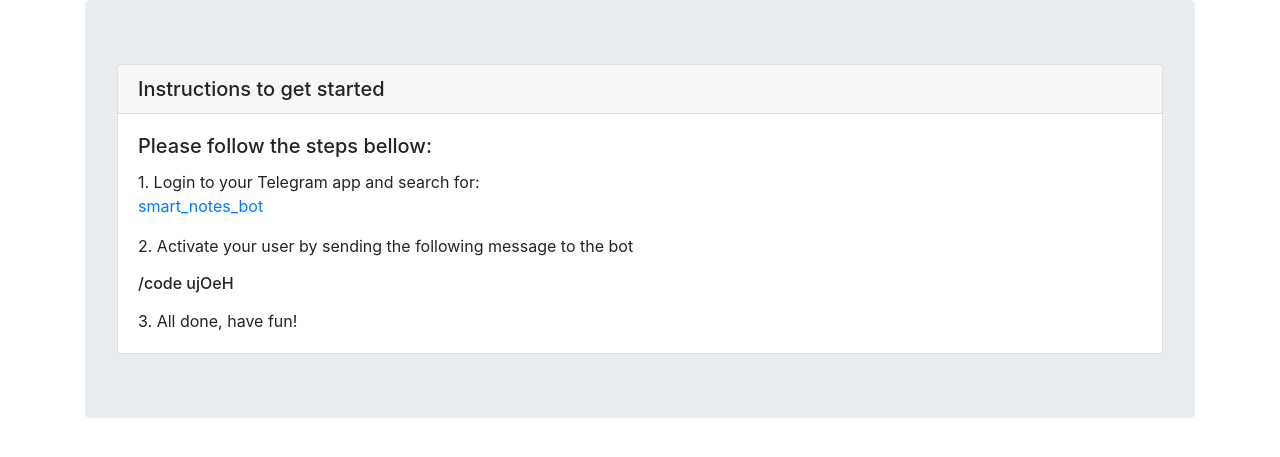
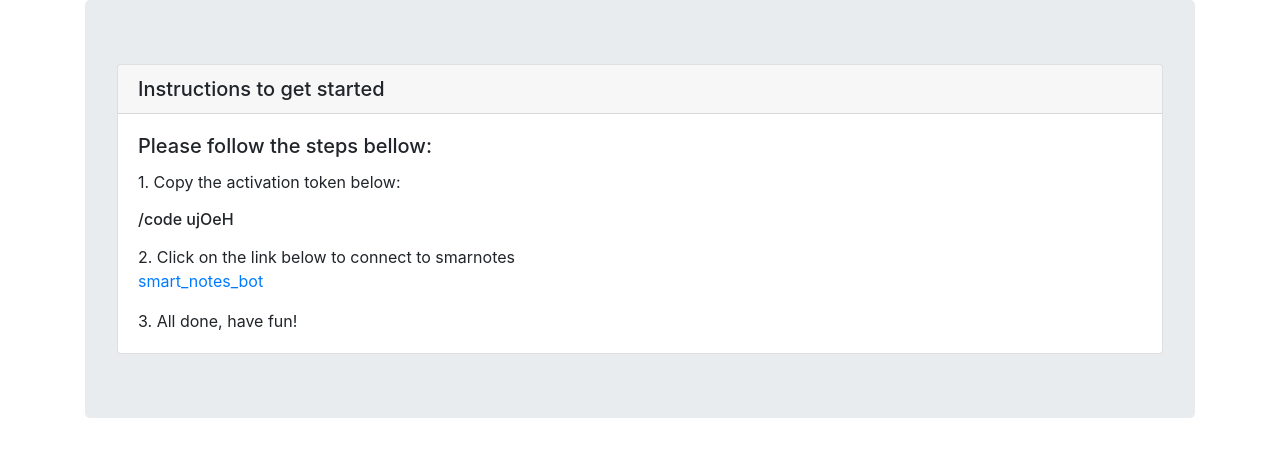
Before and after one commit to coltun/smartnotes, a Django app: page /user/instructions in a window 1280 px wide. Shown: the part 70-527 px from the top of the page. Run offline with Django 3.2, Linux system fonts and the light colour scheme; the visitor is signed in with stand-in values (Sample User, id 1); data comes from the database, SQL or seed files in the repository; data that the repository does not hold is empty; some libraries are stand-ins or nearby versions.

Commit message:
add crud on website, update user-instructions

```diff
--- a/account/templates/user_instructions.html
+++ b/account/templates/user_instructions.html
@@ -7,9 +7,11 @@
   <h5 class="card-header"> Instructions to get started </h5>
   <div class="card-body">
     <h5 class="card-title">Please follow the steps bellow:</h5>
-    <p class="card-text">1. Login to your Telegram app and search for:<br>  <a href="">smart_notes_bot</a></p>
-    <p class="card-text">2. Activate your user by sending the following message to the bot<br>
+    <p class="card-text">1. Copy the activation token below: <br>
     	<h6> /code {{ display_user_token }}</h6>
+    </p>
+    <p class="card-text">2. Click on the link below to connect to smarnotes<br>
+        <a href="https://t.me/smart_notes_bot">smart_notes_bot</a>
     </p>
     <p class="card-text">3. All done, have fun!</p>
   </div>
--- a/smartnotes/settings.py
+++ b/smartnotes/settings.py
@@ -35,7 +35,7 @@ SECRET_KEY = 'w#bqt(6bl2&bw+y6f8&u33vd2i9($0vrz5^pehw&nu*-^1ml7y'
 # SECURITY WARNING: don't run with debug turned on in production!
 DEBUG = os.getenv("DEBUG")
 
-ALLOWED_HOSTS = [ DOMAIN_NAME ]
+ALLOWED_HOSTS = [ DOMAIN_NAME, '4620b7f2bc1a.ngrok.io']
 
 
 # Application definition
```
